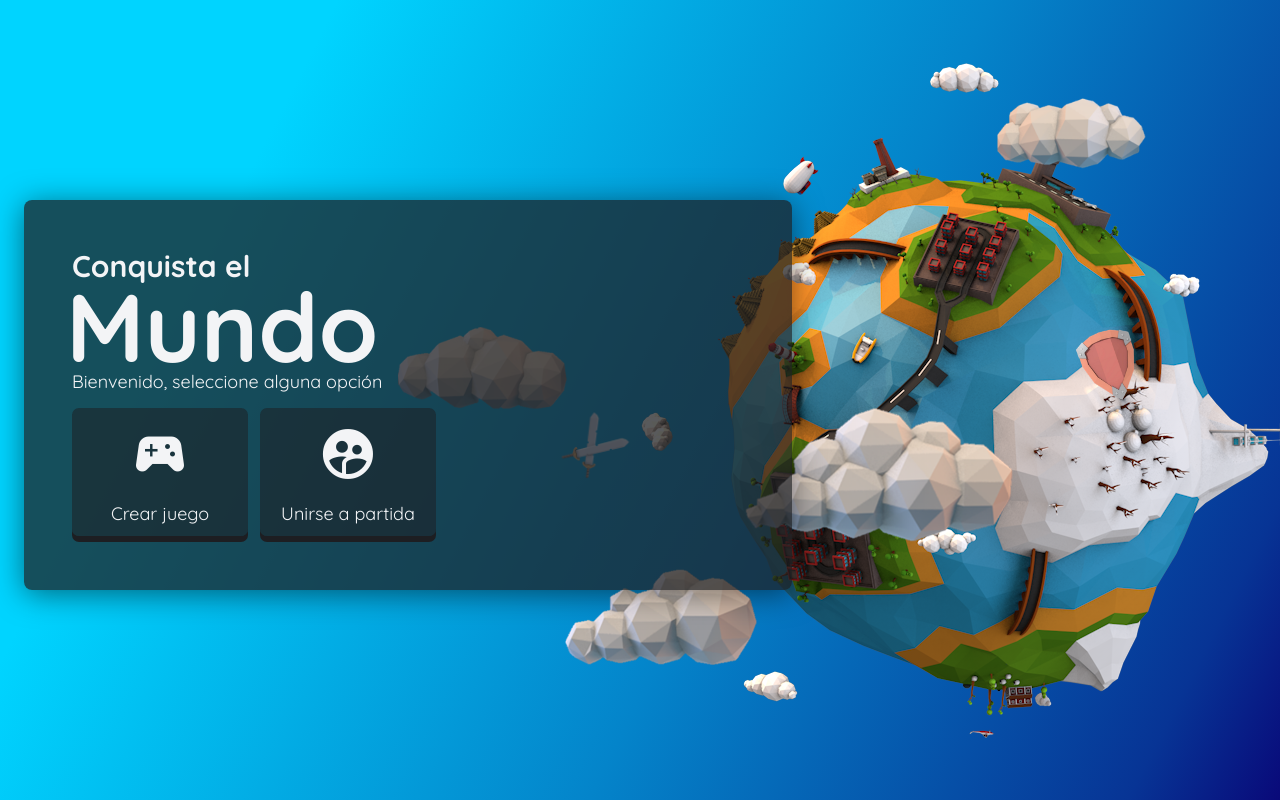
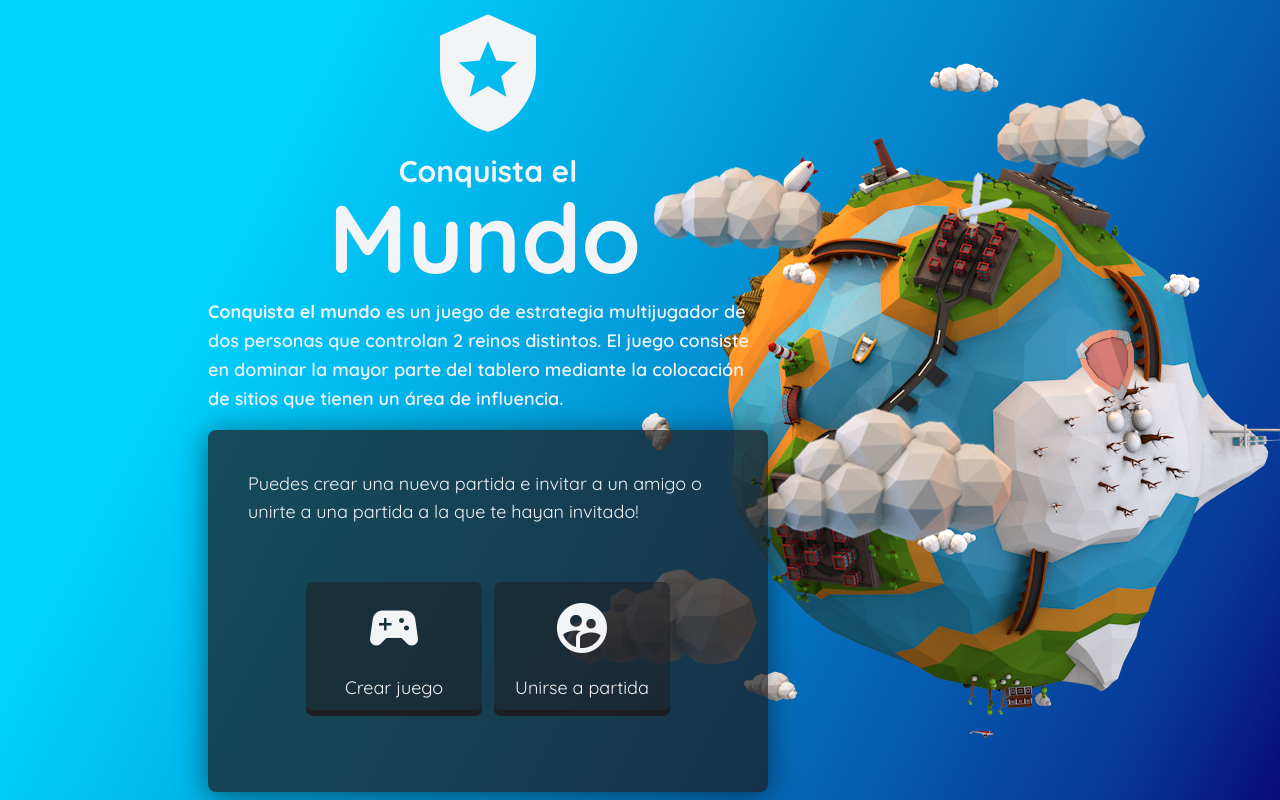
Before and after one commit to JoelHernandez343/voronoi-game, a React app in the folder client/: page / in a window 1280 px wide. Built offline with nearby package versions, Linux system fonts and the light colour scheme.

Commit message:
Almost finished home page

```diff
--- a/client/src/css/Button.css
+++ b/client/src/css/Button.css
@@ -1,18 +1,25 @@
 .bttn {
-  margin: 0 0 6px;
+  position: relative;
+  top: 0;
+  margin: 0 0 2px;
   border-radius: 7px;
   box-shadow: 0px 6px 0px 0px #1d1e22;
   padding: 0 10px;
   background: #1d1e2288;
 }
 
+.bttn:hover {
+  background: #3f404288;
+}
+
 .bttn:active {
+  top: 4px;
   box-shadow: 0px 2px 0px 0px black;
-  margin: 4px 0 2px;
 }
 
 .bttn:focus {
   outline: none;
+  background: #3f404288;
 }
 
 .bttn > img {
--- a/client/src/css/Home.css
+++ b/client/src/css/Home.css
@@ -1,29 +1,22 @@
 .home {
   height: 100vh;
-  width: 100vw;
-  background: rgb(0, 212, 255);
-  background: linear-gradient(
-    117deg,
-    rgba(0, 212, 255, 1) 20%,
-    rgba(4, 132, 202, 1) 59%,
-    rgba(7, 52, 149, 1) 91%,
-    rgba(9, 9, 121, 1) 100%
-  );
+}
+
+.home-description {
+  position: relative;
+  z-index: 4;
 }
 
 .home-sections {
-  position: relative;
-  z-index: 4;
   background: #1d1e22bb;
   box-shadow: 0 4px 30px rgb(0 0 0 / 50%);
-  @apply text-lg text-gray-100 h-screen md:h-auto md:backdrop-filter md:backdrop-blur-lg p-12 md:rounded-lg md:max-w-3xl md:mx-6 md:top-1/4;
 }
 
-.home-section-left {
+.home-section-original {
   left: 0;
-  transition: left 1s ease-in-out;
+  transition: left 0.5s ease-in;
 }
 
-.home-section-move-to-left {
+.home-section-move-to-right {
   left: -100%;
 }
--- a/client/src/css/HomeBg.css
+++ b/client/src/css/HomeBg.css
@@ -5,6 +5,14 @@
   width: 100vw;
   position: fixed;
   z-index: 1;
+  background: rgb(0, 212, 255);
+  background: linear-gradient(
+    117deg,
+    rgba(0, 212, 255, 1) 20%,
+    rgba(4, 132, 202, 1) 59%,
+    rgba(7, 52, 149, 1) 91%,
+    rgba(9, 9, 121, 1) 100%
+  );
 }
 
 img.reference {
@@ -41,15 +49,15 @@ img.reference {
 
 .home-bg-cloud04 {
   position: absolute;
-  right: 55%;
-  top: 40%;
+  right: 35%;
+  top: 20%;
   height: 100px;
 }
 
 .home-bg-swords {
   position: absolute;
-  right: 50%;
-  top: 50%;
+  right: 20%;
+  top: 20%;
   height: 95px;
 }
 
--- /dev/null
+++ b/client/src/css/Input.css
@@ -0,0 +1,9 @@
+.input {
+  outline: none;
+  box-shadow: 0px 6px 0px 0px #1d1e22;
+  background: #1d1e2288;
+}
+
+.input:focus {
+  background: #3f404288;
+}
--- a/client/src/css/MainButton.css
+++ b/client/src/css/MainButton.css
@@ -1,5 +1,7 @@
 .mainbttn {
-  margin: 0 0 6px;
+  position: relative;
+  top: 0;
+  margin: 0 0 2px;
   border-radius: 7px;
   box-shadow: 0px 6px 0px 0px #1d1e22;
   padding: 0 10px;
@@ -12,9 +14,10 @@
 
 .mainbttn:active {
   box-shadow: 0px 2px 0px 0px black;
-  margin: 4px 0 2px;
+  top: 4px;
 }
 
 .mainbttn:focus {
   outline: none;
+  background: #3f404288;
 }
--- a/client/src/js/components/Button.js
+++ b/client/src/js/components/Button.js
@@ -1,9 +1,11 @@
 import '../../css/Button.css';
 
-const Button = ({ icon, children, onClick }) => (
+const Button = ({ icon, children, onClick, formMethod, type = 'button' }) => (
   <button
     className="bttn quicksand h-8 flex align-center items-center ease-in-out duration-150"
     onClick={onClick}
+    formMethod={formMethod}
+    type={type}
   >
     <span className="material-icon">{icon}</span>
     <span className={children ? 'px-3 text-base' : ''}>{children}</span>
--- /dev/null
+++ b/client/src/js/components/Input.js
@@ -0,0 +1,15 @@
+import '../../css/Input.css';
+
+const Input = ({ maxLength, name, id, type = 'text', min, max }) => {
+  return (
+    <input
+      type={type}
+      maxLength={maxLength}
+      name={name}
+      id={id}
+      className="input quicksand font-bold rounded w-full my-2 py-2 px-4 text-gray-100 leading-tight ease-in-out duration-150"
+    ></input>
+  );
+};
+
+export default Input;
--- a/client/src/js/pages/home/CreateGame.js
+++ b/client/src/js/pages/home/CreateGame.js
@@ -1,12 +1,23 @@
-import Button from './../../components/Button.js';
+import Input from '../../components/Input.js';
+import Button from '../../components/Button.js';
 
-const CreateGame = ({ states }) => {
-  const [, setSection] = states.section;
-
+const CreateGame = () => {
   return (
-    <div className="w-full flex-grow-0 flex-shrink-0 pl-px">
-      <Button icon="arrow_back" onClick={() => setSection('content')} />
-      <p>Create Game</p>
+    <div className="mt-4">
+      <h1 className="text-2xl font-semibold">Creando una partida</h1>
+      <form>
+        <label className="text-base" htmlFor="username">
+          Ingresa un nombre de usuario:
+        </label>
+        <Input maxLength={10} name="username" id="username" />
+        <Button
+          icon="videogame_asset"
+          onClick={() => console.log('Hello world')}
+          type="button"
+        >
+          Crear partida
+        </Button>
+      </form>
     </div>
   );
 };
--- a/client/src/js/pages/home/Home.js
+++ b/client/src/js/pages/home/Home.js
@@ -6,29 +6,55 @@ import SelectSection from './SelectSection.js';
 import JoinGame from './JoinGame.js';
 import CreateGame from './CreateGame.js';
 import HomeBg from './HomeBg.js';
+import Button from './../../components/Button.js';
 
 const Home = () => {
   const [section, setSection] = useState('content');
+  const [movingRight, setMovingRight] = useState(false);
 
   const states = {
     section: [section, setSection],
+    movingRight: [movingRight, setMovingRight],
   };
 
   return (
-    <div className="home">
-      <div className="home-sections quicksand">
+    <div className="home flex items-center">
+      <div className="home-description quicksand text-lg text-gray-100 min-h-screen md:min-h-0 lg:pl-52 lg:max-w-3xl">
+        <div className="p-10 lg:p-0">
+          <p className="text-9xl text-center">
+            <span className="material-icon">local_police</span>
+          </p>
+
+          <h2 className="text-3xl font-bold text-center">Conquista el</h2>
+          <h1 className="text-8xl font-bold -ml-1.5 mb-3 text-center">Mundo</h1>
+
+          <p className="leading-relaxed font-semibold mb-4 text">
+            <strong>Conquista el mundo</strong> es un juego de estrategia
+            multijugador de dos personas que controlan 2 reinos distintos. El
+            juego consiste en dominar la mayor parte del tablero mediante la
+            colocación de sitios que tienen un área de influencia.
+          </p>
+        </div>
+
+        <div className="home-sections p-10 lg:rounded-lg">
           <div className="overflow-x-hidden">
             <div
-            className={`w-full flex relative home-section-left ${
-              section === 'content' ? '' : 'home-section-move-to-left'
+              className={`w-full flex relative home-section-original ${
+                movingRight ? 'home-section-move-to-right' : ''
               }`}
             >
               <SelectSection states={states} />
-            {section === 'content' ? null : section === 'create' ? (
+              <div className="w-full flex-grow-0 flex-shrink-0 pl-px">
+                <Button icon="arrow_back" onClick={() => setMovingRight(false)}>
+                  Regresar
+                </Button>
+                {section === 'create' ? (
                   <CreateGame states={states} />
-            ) : (
+                ) : section === 'join' ? (
                   <JoinGame states={states} />
-            )}
+                ) : null}
+              </div>
+            </div>
           </div>
         </div>
       </div>
--- a/client/src/js/pages/home/JoinGame.js
+++ b/client/src/js/pages/home/JoinGame.js
@@ -1,12 +1,28 @@
-import Button from './../../components/Button.js';
+import Input from '../../components/Input.js';
+import Button from '../../components/Button.js';
 
-const JoinGame = ({ states }) => {
-  const [, setSection] = states.section;
+const JoinGame = () => {
+  return (
+    <div className="mt-4">
+      <h1 className="text-2xl font-semibold">Unirse a una partida</h1>
+      <form>
+        <label className="text-base" htmlFor="username">
+          Ingresa un nombre de usuario:
+        </label>
+        <Input maxLength={10} name="username" id="username" />
 
-  return (
-    <div className="w-full flex-grow-0 flex-shrink-0 pl-px">
-      <Button icon="arrow_back" onClick={() => setSection('content')} />
-      <p>Join to Game</p>
+        <label className="text-base" htmlFor="code">
+          Ingresa el código de 4 caracteres:
+        </label>
+        <Input maxLength={4} name="code" id="code" />
+        <Button
+          icon="group_add"
+          onClick={() => console.log('Hello world')}
+          type="button"
+        >
+          Unirse a la partida
+        </Button>
+      </form>
     </div>
   );
 };
--- a/client/src/js/pages/home/SelectSection.js
+++ b/client/src/js/pages/home/SelectSection.js
@@ -2,22 +2,31 @@ import '../../../css/SelectSection.css';
 import MainButton from '../../components/MainButton.js';
 
 const SelectSection = ({ states }) => {
+  const [, setMovingRight] = states.movingRight;
   const [, setSection] = states.section;
+
+  const createGame = () => {
+    setMovingRight(true);
+    setSection('create');
+  };
+
+  const joinGame = () => {
+    setMovingRight(true);
+    setSection('join');
+  };
 
   return (
     <div className="w-full flex-grow-0 flex-shrink-0">
-      <h2 className="text-3xl font-bold">Conquista el</h2>
-      <h1 className="text-8xl font-bold -m-1.5">Mundo</h1>
-      <p>Bienvenido, seleccione alguna opción</p>
-      <p className="mb-3"></p>
-      <div className="flex space-x-3 justify-center md:justify-start">
-        <MainButton icon="sports_esports" onClick={() => setSection('create')}>
+      <p>
+        Puedes crear una nueva partida e invitar a un amigo o unirte a una
+        partida a la que te hayan invitado!
+      </p>
+      <p className="mb-4"></p>
+      <div className="flex space-x-3 justify-center py-10">
+        <MainButton icon="sports_esports" onClick={createGame}>
           Crear juego
         </MainButton>
-        <MainButton
-          icon="supervised_user_circle"
-          onClick={() => setSection('join')}
-        >
+        <MainButton icon="supervised_user_circle" onClick={joinGame}>
           Unirse a partida
         </MainButton>
       </div>
```
Lines whose indentation alone changed are shown as unchanged.
